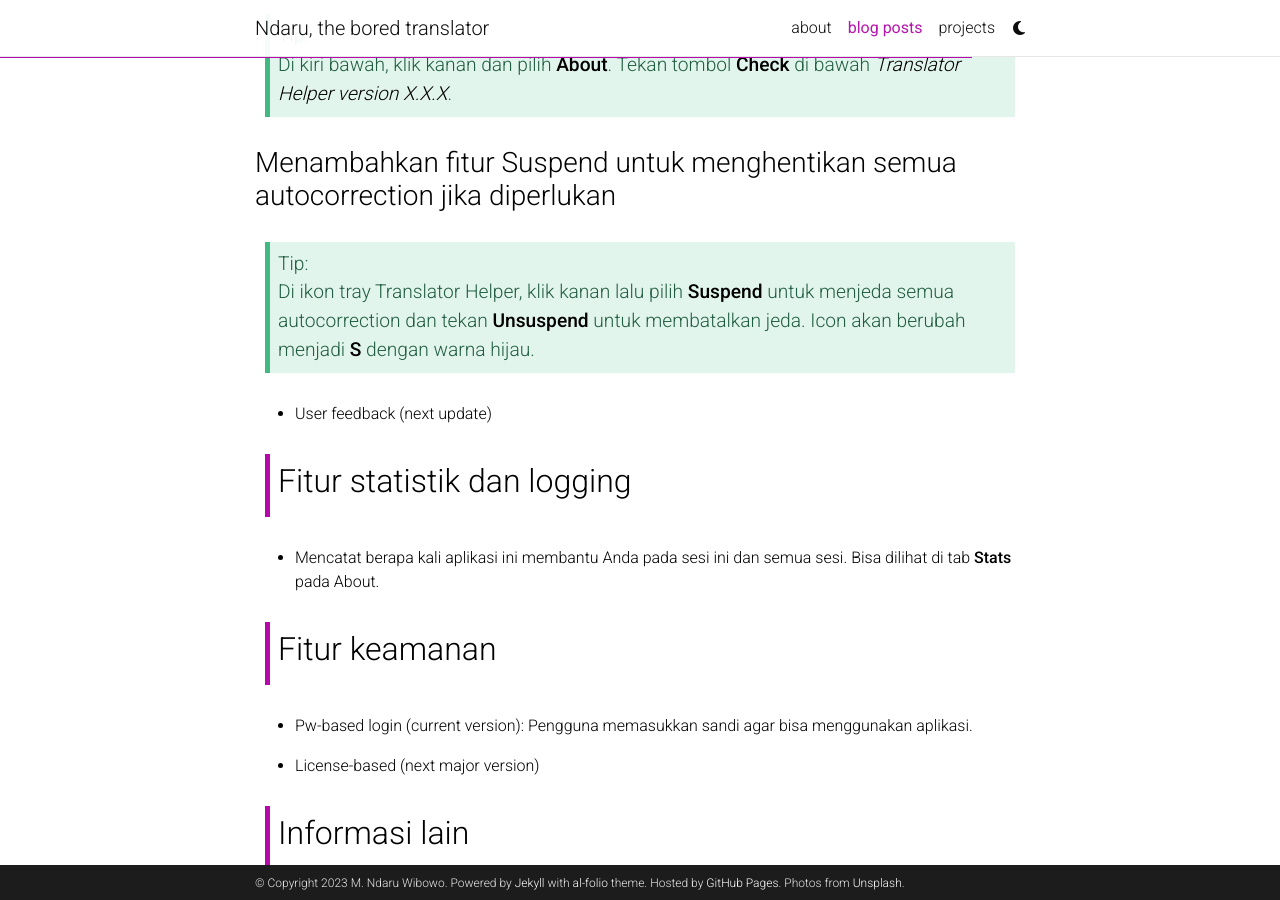
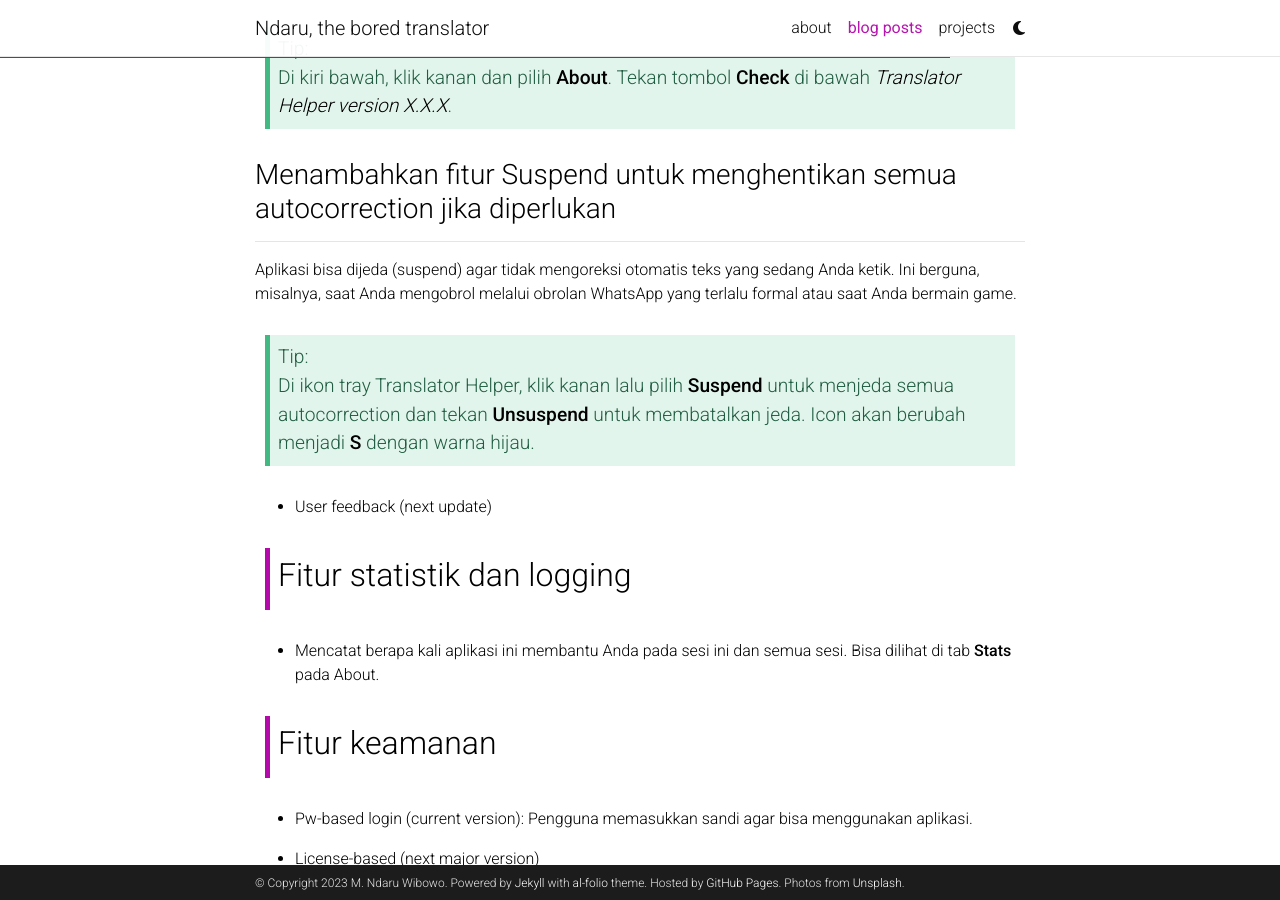
Before and after one commit to ndaruwibowo/ndaruwibowo.github.io, a Jekyll site: the page built from _posts/2023-12-4-translator-helper-help.md, in a window 1280 px wide and 900 px high, scrolled down 1850 px. Built offline with Jekyll 4.4.1, drawn with Linux system fonts in a browser that asks for light colours; comment, search, counter and statistics services are not loaded; a style sheet for code colours, icons or effects is not loaded.

Commit message:
Update 2023-12-4-translator-helper-help.md

```diff
--- a/_posts/2023-12-4-translator-helper-help.md
+++ b/_posts/2023-12-4-translator-helper-help.md
@@ -23,7 +21,7 @@
 {: .block-tip }
 
 ### KeyRepeater
-
+---
 Tidak perlu menekan kombinasi keyboard berulang kali karena ada bantuan KeyRepeater. *No more carpal tunnel syndrome!*
 
 > Tip:
@@ -34,7 +32,7 @@
 **Cheatsheet:** menyusul
 
 ### Obfuscating/masking origin untuk Trados Studio
-
+---
 Menghilangkan informasi origin di Trados Studio, IYKYK.[^2] **USE AT YOUR OWN RISK**.
 
 > Tip:
@@ -45,27 +43,29 @@
 > ## Fitur bantuan/masukan:
 
 ### On-screen helps/notices untuk fitur 1 and 2
-
+---
 > Tip:
 >
 > Tekan tombol **?** jika ada di tiap UI fiturnya.
 {: .block-tip }
 
 ### New autocorrect suggestions jika berkontribusi terhadap database autocorrect Translator Helper
-
+---
 > Tip:
 >
 > Tekan **Win + Q**. Kolom pertama berisi typo yang ingin dikoreksi dan kolom kedua edit sesuai dengan ejaan yang benar. Perlu koneksi internet. Akan ada notifikasi di atas taskbar yang memberi tahu apakah pengiriman berhasil atau tidak.
 {: .block-tip }
 
 ### Pengecekan versi di About
-
+---
 > Tip:
 >
 > Di kiri bawah, klik kanan dan pilih **About**. Tekan tombol **Check** di bawah *Translator Helper version X.X.X*.
 {: .block-tip }
 
 ### Menambahkan fitur Suspend untuk menghentikan semua autocorrection jika diperlukan
+---
+Aplikasi bisa dijeda (suspend) agar tidak mengoreksi otomatis teks yang sedang Anda ketik. Ini berguna, misalnya, saat Anda mengobrol melalui obrolan WhatsApp yang terlalu formal atau saat Anda bermain game.
 
 > Tip:
 >
@@ -85,8 +85,8 @@
 
 - License-based (next major version)
 
-> ## Informasi lain
-
+### Informasi lain
+---
 Translator Helper akan diupdate seminggu hingga dua minggu sekali dan update history akan bisa dilihat di situs ini.
 
 [^1]: hanya yang sudah dimasukkan database, tidak untuk dua kata yang dipisah spasi, dan jarak pengetikan antarkarakter/kata tidak terlalu lama.
```
Also changed, not shown: other parts of _posts/2023-12-4-translator-helper-help.md (+1 -3 lines).
